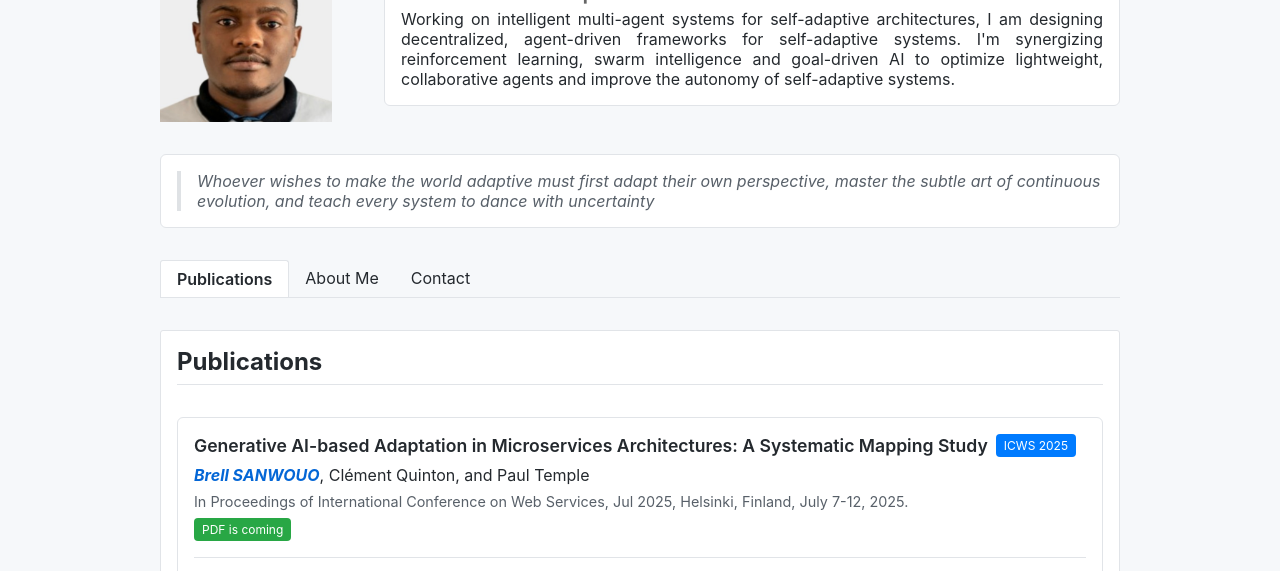
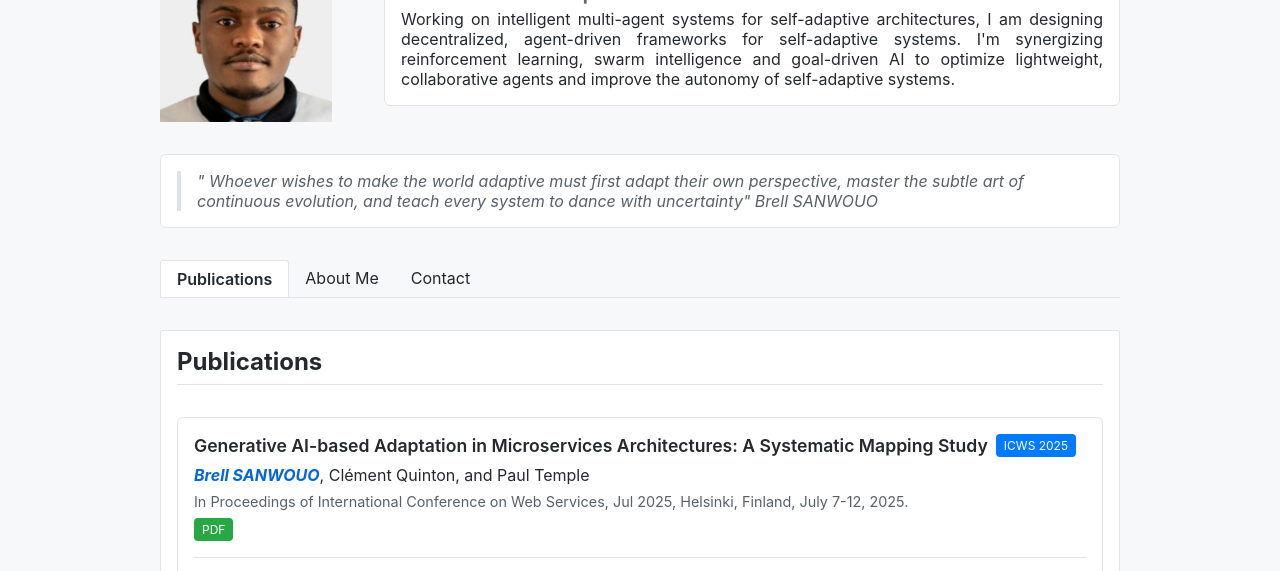
Before and after one commit to brellsanwouo/brellsanwouo.github.io, a plain HTML site: page index.html in a window 1280 px wide. Shown: the part 150-721 px from the top of the page. Drawn offline with Linux system fonts and the light colour scheme.

Commit message:
Update index.html
Update the title of the button of ICWS'25 publication

```diff
--- a/index.html
+++ b/index.html
@@ -51,9 +51,10 @@
 <section class="quote-section">
     <blockquote>
       <p>
-        Whoever wishes to make the world adaptive must first adapt their own
+        " Whoever wishes to make the world adaptive must first adapt their own
         perspective, master the subtle art of continuous evolution, and teach every
-        system to dance with uncertainty
+        system to dance with uncertainty"
+        Brell SANWOUO
       </p>
     </blockquote>
   </section>
@@ -93,7 +94,7 @@
             </div>
             <!-- Liens -->
             <div class="pub-actions">
-              <a href="https://hal.science/hal-05082732" class="pub-button pdf-button">PDF is coming</a>
+              <a href="https://hal.science/hal-05082732" class="pub-button pdf-button">PDF</a>
             </div>
           </article>
           <!-- FSE 2025 -->
```
